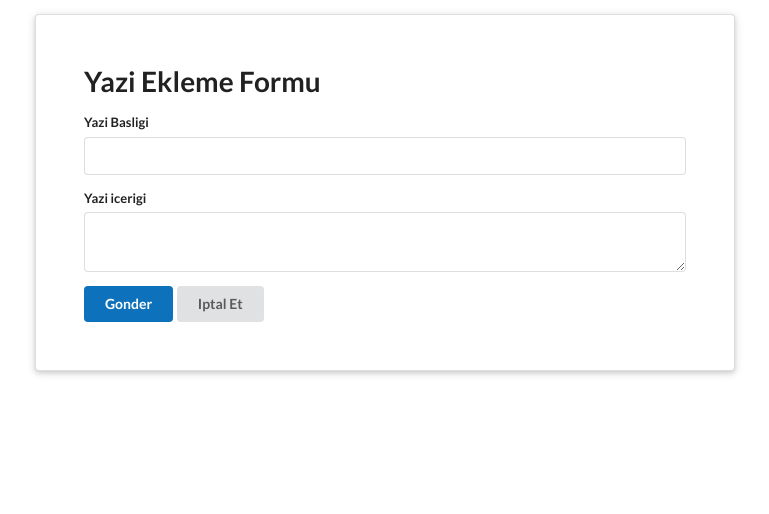
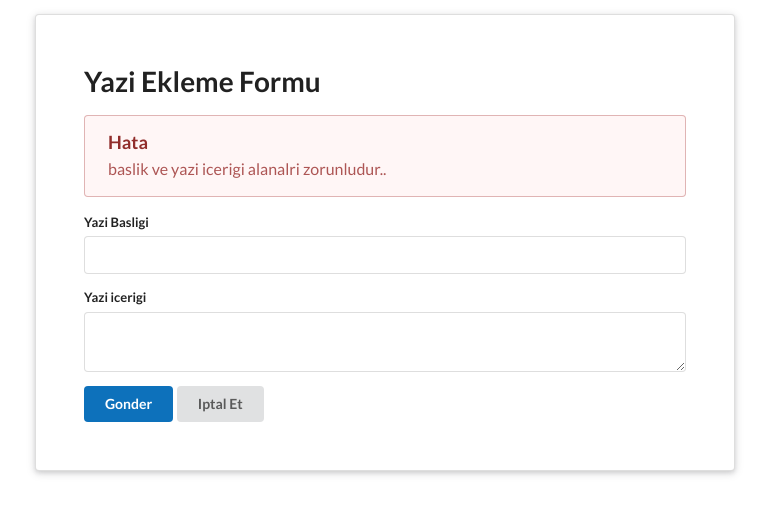
Before and after one commit to alitunaarel/weather-Api, a React (Create React App) app: page /yaziekle in a window 1280 px wide. Both pictures are taken after a click on the button "Gonder". Shown: the top 514 px of the page, without its empty margins (255-1024 px from the left). Built offline with nearby package versions, Linux system fonts and the light colour scheme; no server answers.

Commit message:
features routers

```diff
--- a/src/components/YaziFormu.js
+++ b/src/components/YaziFormu.js
@@ -1,23 +1,36 @@
 import React, { useState } from "react";
 import axios from "axios";
+import { withRouter } from "react-router-dom";
 
-
-const YaziFormu = () => {
+const YaziFormu = props => {
   const [yazi, setYazi] = useState({ title: "", content: "" });
+  const [hata, setHata] = useState("");
 
   const onInputChange = event =>
     setYazi({ ...yazi, [event.target.name]: event.target.value });
 
   const onFromSubmit = event => {
     event.preventDefault();
-        axios.post('https://react-yazi-yorum.herokuapp.com/posts',yazi)
+    setHata("");
+    axios
+      .post("https://react-yazi-yorum.herokuapp.com/posts", yazi)
       .then(response => {
-            console.log(response)
+        props.history.push("/");
       })
-
-    }
+      .catch(error => {
+        setHata("baslik ve yazi icerigi alanalri zorunludur..");
+      });
+  };
 
   return (
+    <React.Fragment>
+      {hata && (
+        <div className="ui error message">
+          <div className="header">Hata </div>
+          <p>{hata}</p>
+        </div>
+      )}
+
       <div className="ui form">
         <div className="field">
           <label>Yazi Basligi</label>
@@ -41,13 +54,12 @@ const YaziFormu = () => {
           Gonder
         </button>
         <button className="ui button">Iptal Et</button>
-
       </div>
+    </React.Fragment>
   );
 };
 
-export default YaziFormu;
-
+export default withRouter(YaziFormu);
 
 // Degerli Hocam, video herzaman ki gibi harika olmus emeginize saglik,
 // Sesli dusundugunuz kisimalri birakmaniz cok yararli oluyor kanaatimce,
```
Lines whose indentation alone changed are shown as unchanged.
